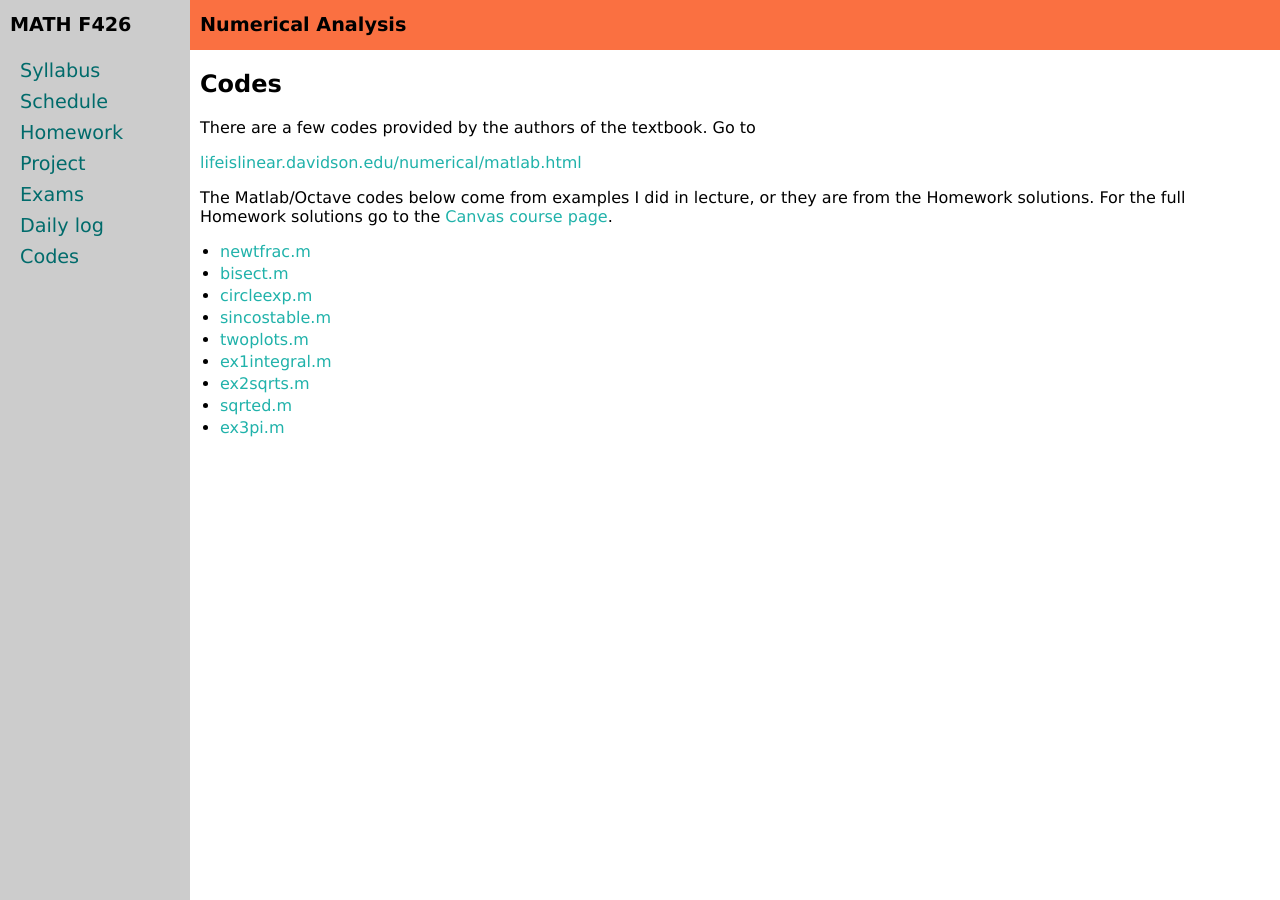
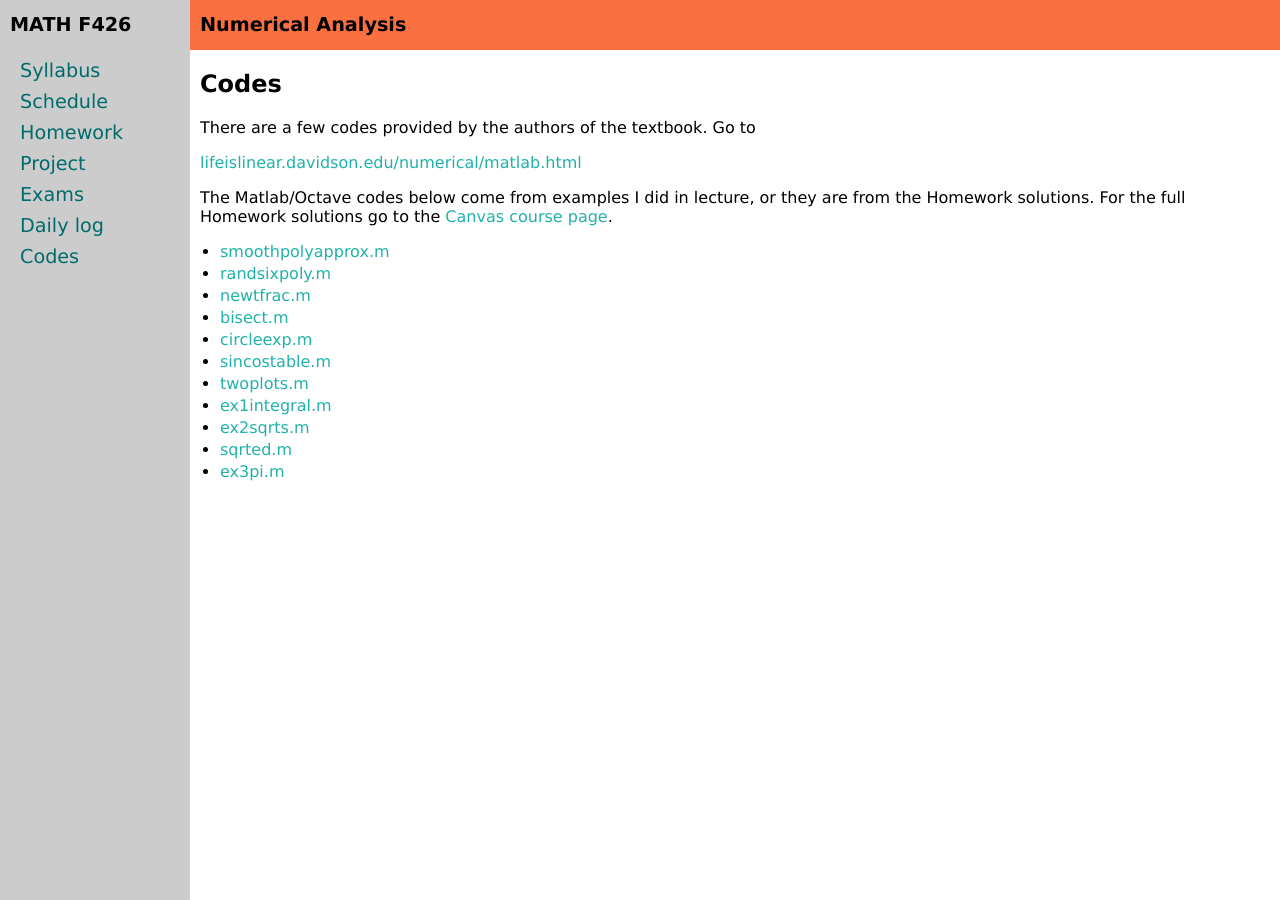
Before and after one commit to bueler/numerical, a Jekyll site: the page built from codes.md, in a window 1280 px wide. Built offline with Jekyll 4.4.1, drawn with Linux system fonts in a browser that asks for light colours.

Commit message:
post codes from A3 solutions

```diff
--- a/codes.md
+++ b/codes.md
@@ -15,6 +15,8 @@ The Matlab/Octave codes below come from examples I did in lecture, or they are f
   * [.m](assets/codes/.m)
 -->
 
+  * [smoothpolyapprox.m](assets/codes/smoothpolyapprox.m)
+  * [randsixpoly.m](assets/codes/randsixpoly.m)
   * [newtfrac.m](assets/codes/newtfrac.m)
   * [bisect.m](assets/codes/bisect.m)
   * [circleexp.m](assets/codes/circleexp.m)
```
Also changed, not shown: 2 other files.
